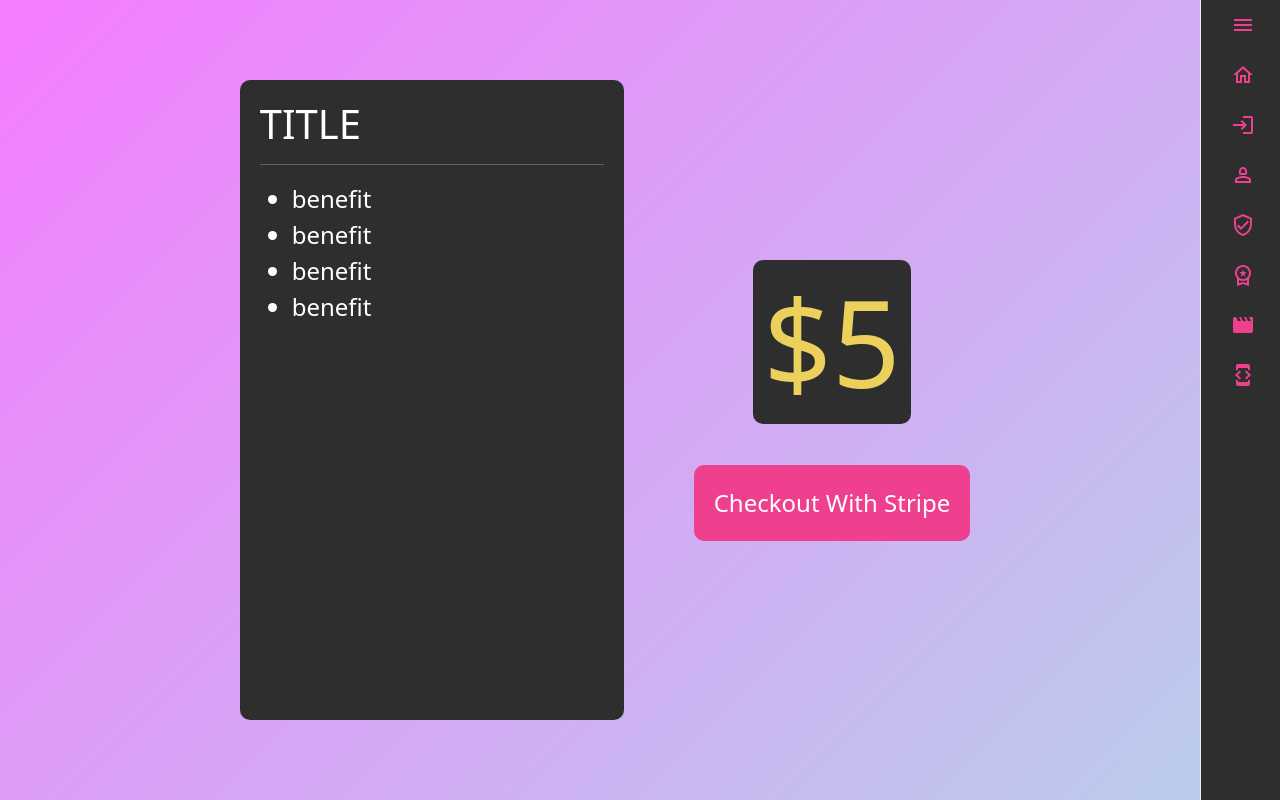
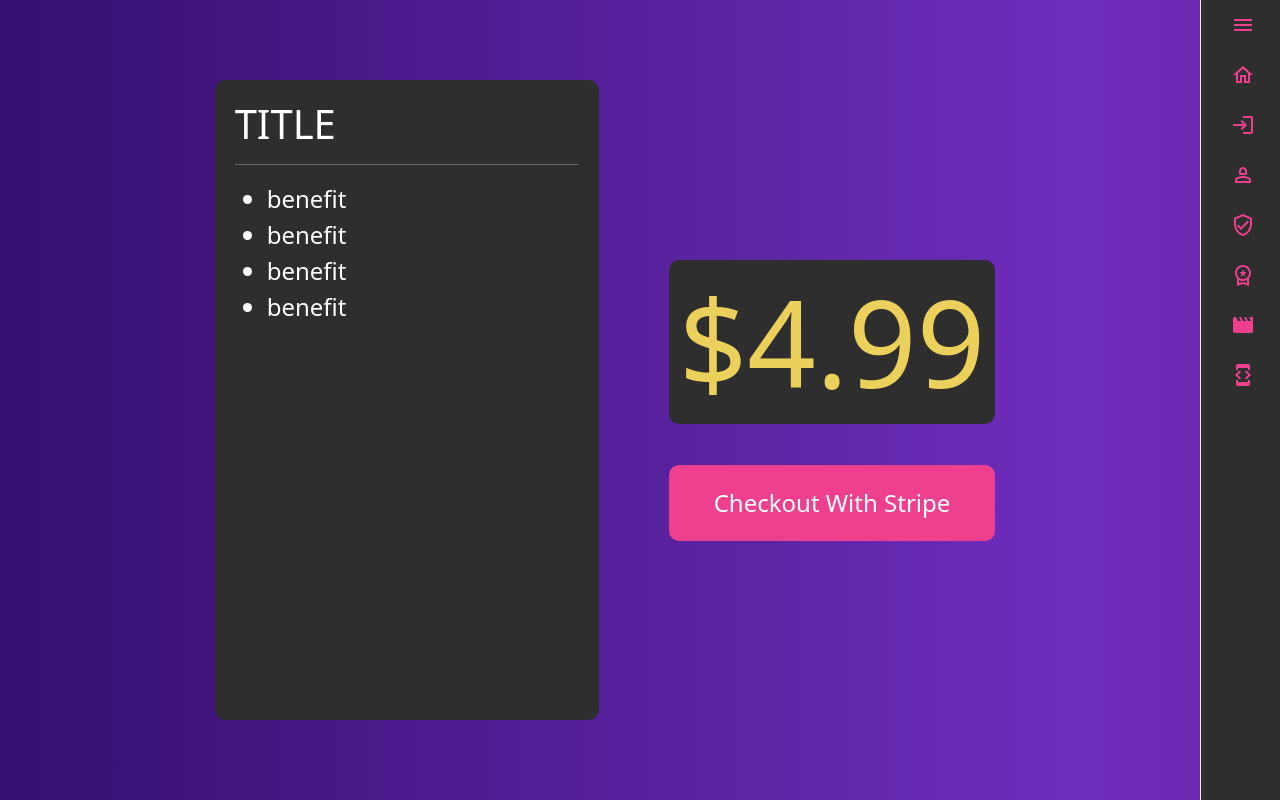
Before and after one commit to Isuru2701/Yolo2.0, a React (Create React App) app: page /checkout in a window 1280 px wide. Built offline with nearby package versions, Linux system fonts and the light colour scheme.

Commit message:
checkout complete

```diff
--- a/src/components/payments/Checkout.js
+++ b/src/components/payments/Checkout.js
@@ -23,7 +23,7 @@ export default function Checkout() {
 
             </div>
             <div className='amt-info'>
-                <h1 className='amt'>$5</h1>
+                <h1 className='amt'>$4.99</h1>
                 <hr style={{color: 'black'}}/>
                 <button className='checkout-btn'>Checkout With Stripe</button>
             </div>
--- a/src/styles/checkout.css
+++ b/src/styles/checkout.css
@@ -5,8 +5,33 @@
     min-height: 100vh;
     justify-content: center;
     align-items: center;
-    background: linear-gradient(-45deg, var(--accent), var(--sharp-pink)); /* Add a gradient background */
+    background: linear-gradient(
+        90deg,
+        var(--deep-blue),
+        var(--tone),
+        var(--deep-pink)
+    );
+    background-size: 200% 200%;
     font-size: 24px;
+    animation: Gradient 5s ease-in-out infinite; /* Increase the duration and adjust the timing function */
+}
+
+@keyframes Gradient {
+    0% {
+        background-position: 0% 50%;
+    }
+    25% {
+        background-position: 50% 100%;
+    }
+    50% {
+        background-position: 100% 50%;
+    }
+    75% {
+        background-position: 50% 0%;
+    }
+    100% {
+        background-position: 0% 50%;
+    }
 }
 
 .item-info {
@@ -25,7 +50,6 @@
   align-items: center;
   margin: 0 70px; /* Increase the margin */
   color: var(--gold);
-
 }
 
 .amt-info h1 {
--- a/src/styles/colors.css
+++ b/src/styles/colors.css
@@ -4,7 +4,9 @@
     --neutral-purple: #6C1D79;
     --light-blue: #9FA8FE;
     --sharp-blue: #55A3EB;
+    --deep-blue: #2a0a61;
     --tone: #6F2DBD;
+    --deep-pink: #670244;
     --tone-highlight: #EF4090;
     --base: #B298DC;
     --accent: #B8D0EB;
```
Lines whose indentation alone changed are shown as unchanged.
